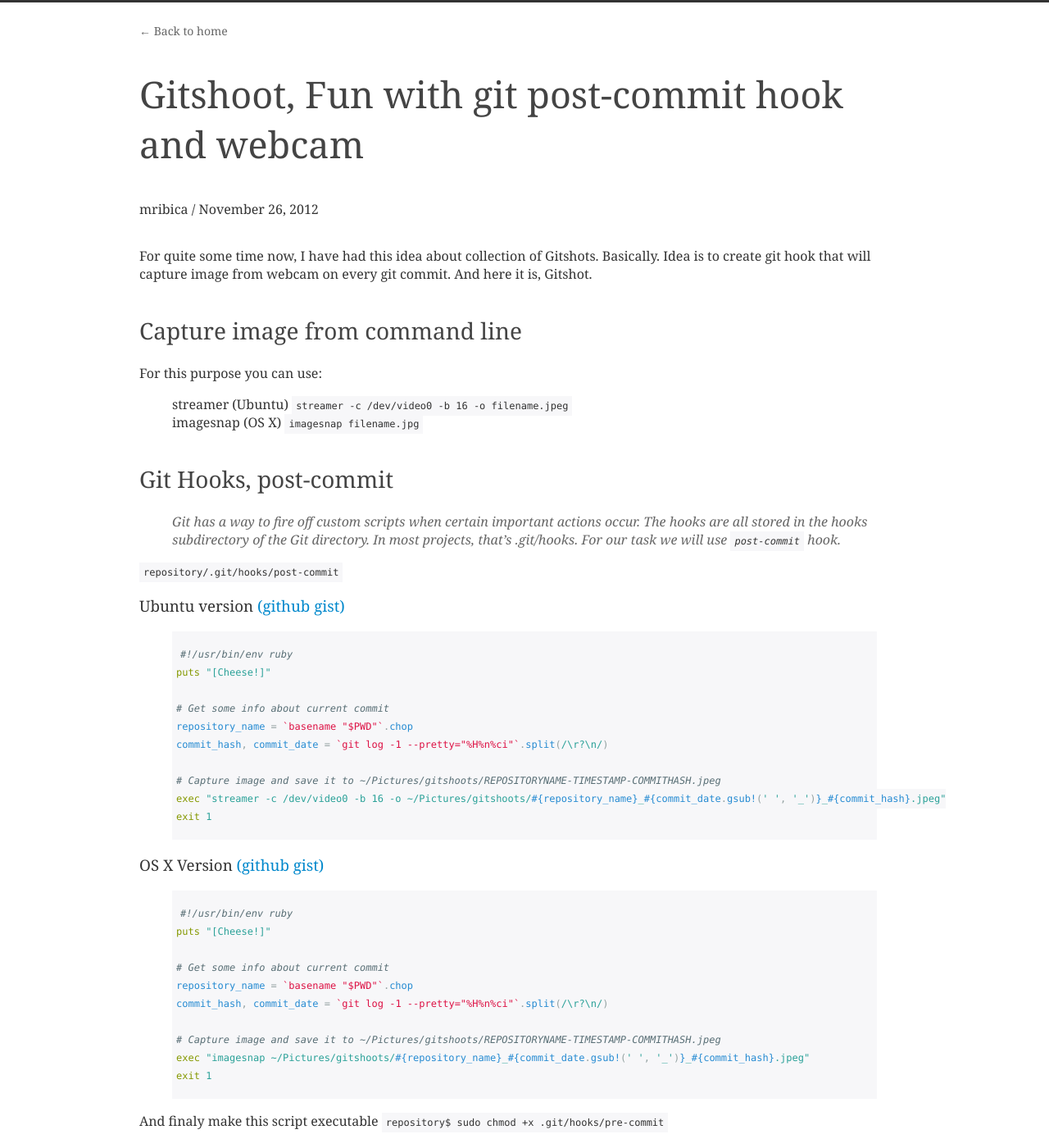
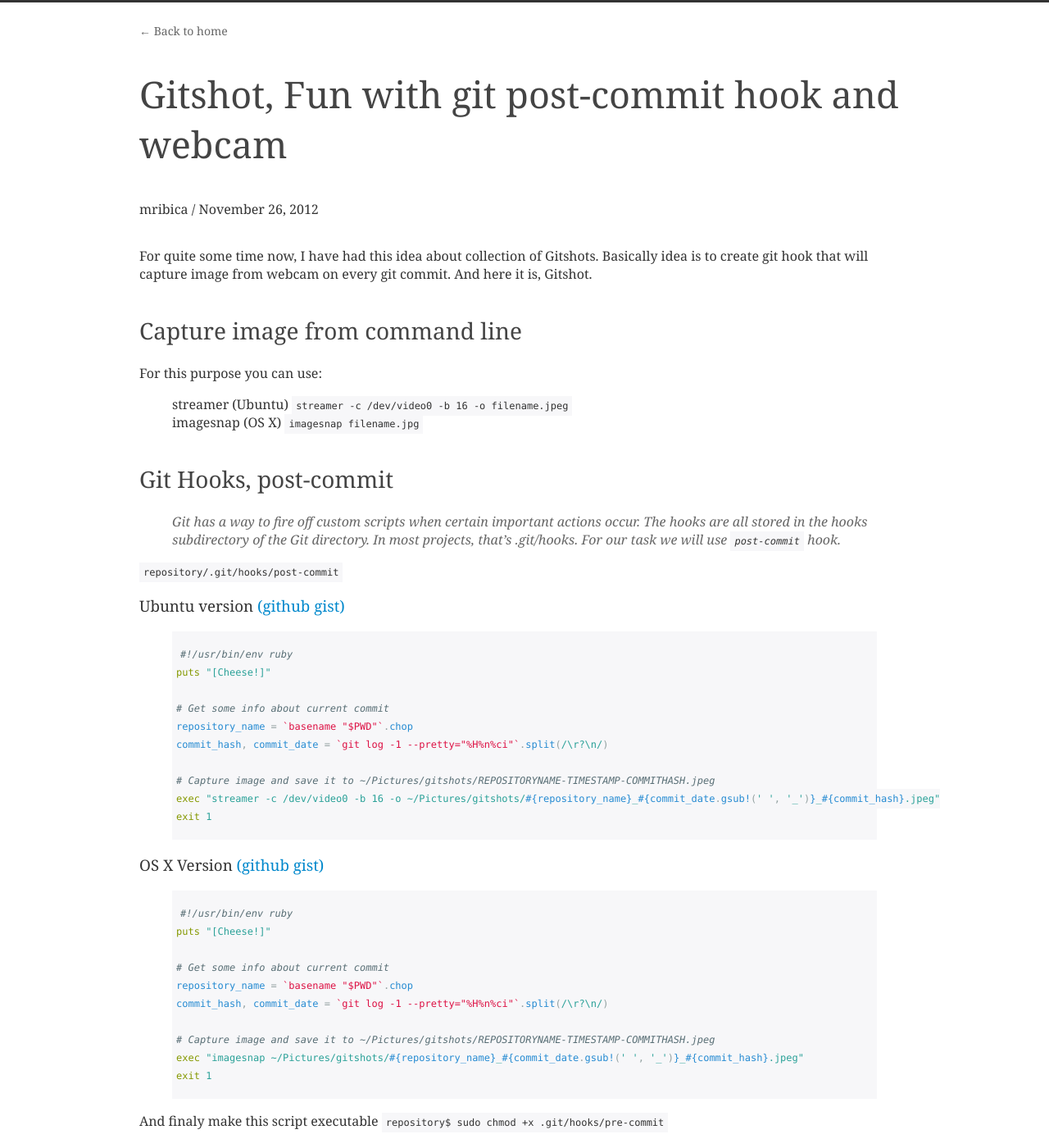
Before and after one commit to mribica/mribica.github.com, a Jekyll site: the page built from _posts/2012-11-26-fun-with-git-pre-commit.markdown, in a window 1280 px wide and 1400 px high. Shown: the whole window at 82% size. Built offline with Jekyll 4.4.1, drawn with Linux system fonts in a browser that asks for light colours; Markdown is read by kramdown in place of the engine named in the settings.

Commit message:
Rename script

```diff
--- a/_posts/2012-11-26-fun-with-git-pre-commit.markdown
+++ b/_posts/2012-11-26-fun-with-git-pre-commit.markdown
@@ -1,11 +1,11 @@
 ---
 layout: post
-title: "Gitshoot, Fun with git post-commit hook and webcam"
+title: "Gitshot, Fun with git post-commit hook and webcam"
 author: "mribica"
 ---
 
-For quite some time now, I have had this idea about collection of Gitshots. Basically.
-Idea is to create git hook that will capture image from webcam on every git commit. And here it is, Gitshot.
+For quite some time now, I have had this idea about collection of Gitshots. Basically idea is to create
+git hook that will capture image from webcam on every git commit. And here it is, Gitshot.
 
 ## Capture image from command line
 
@@ -33,8 +33,8 @@ puts "[Cheese!]"
 repository_name = `basename "$PWD"`.chop
 commit_hash, commit_date = `git log -1 --pretty="%H%n%ci"`.split(/\r?\n/)
 
-# Capture image and save it to ~/Pictures/gitshoots/REPOSITORYNAME-TIMESTAMP-COMMITHASH.jpeg
-exec "streamer -c /dev/video0 -b 16 -o ~/Pictures/gitshoots/#{repository_name}_#{commit_date.gsub!(' ', '_')}_#{commit_hash}.jpeg"
+# Capture image and save it to ~/Pictures/gitshots/REPOSITORYNAME-TIMESTAMP-COMMITHASH.jpeg
+exec "streamer -c /dev/video0 -b 16 -o ~/Pictures/gitshots/#{repository_name}_#{commit_date.gsub!(' ', '_')}_#{commit_hash}.jpeg"
 exit 1
 
 {% endhighlight %}
@@ -50,8 +50,8 @@ puts "[Cheese!]"
 repository_name = `basename "$PWD"`.chop
 commit_hash, commit_date = `git log -1 --pretty="%H%n%ci"`.split(/\r?\n/)
 
-# Capture image and save it to ~/Pictures/gitshoots/REPOSITORYNAME-TIMESTAMP-COMMITHASH.jpeg
-exec "imagesnap ~/Pictures/gitshoots/#{repository_name}_#{commit_date.gsub!(' ', '_')}_#{commit_hash}.jpeg"
+# Capture image and save it to ~/Pictures/gitshots/REPOSITORYNAME-TIMESTAMP-COMMITHASH.jpeg
+exec "imagesnap ~/Pictures/gitshots/#{repository_name}_#{commit_date.gsub!(' ', '_')}_#{commit_hash}.jpeg"
 exit 1
 
 {% endhighlight %}
```
